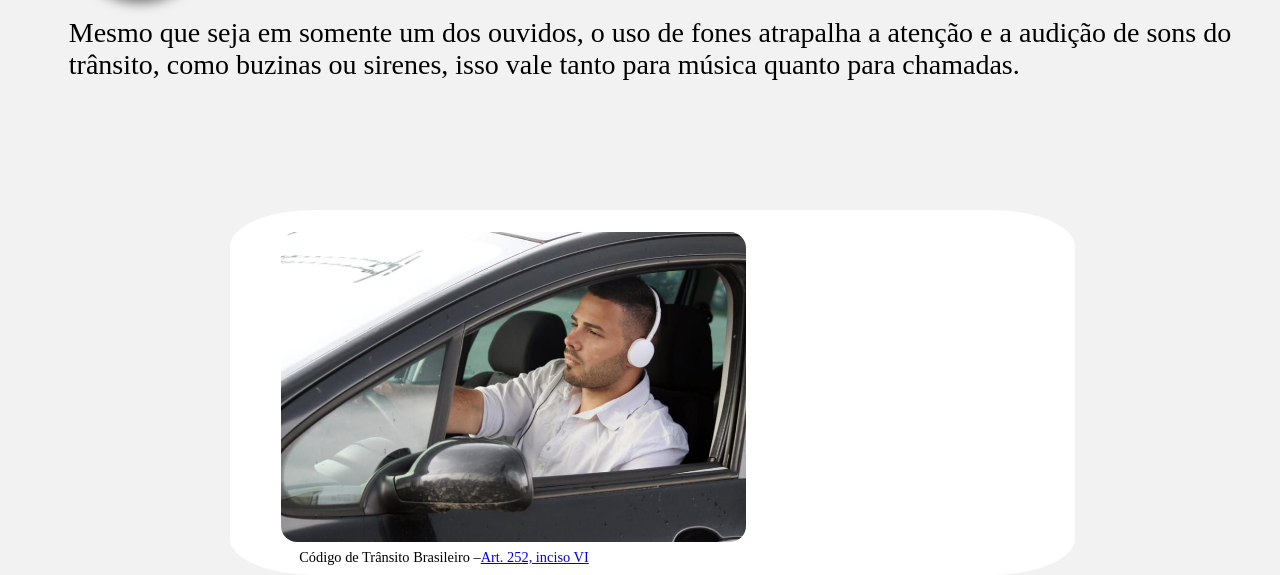
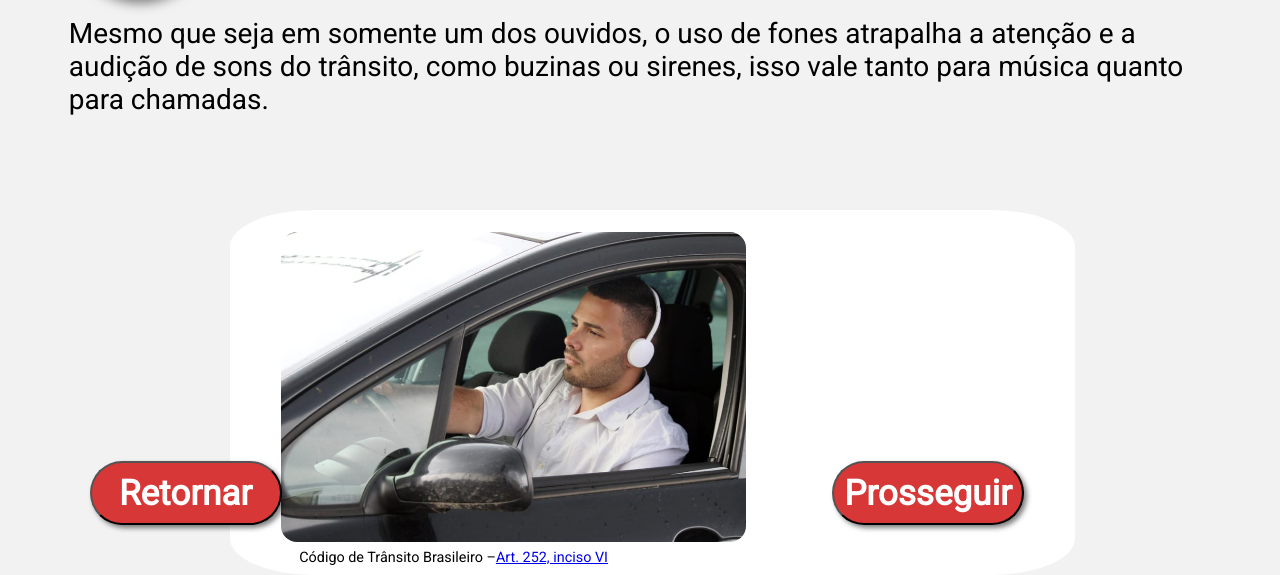
Before and after one commit to GiovaneBonache/ExtencaoTrabalho, a plain HTML site: page tarefa1.html in a window 1280 px wide. Shown: the part 259-834 px from the top of the page. Drawn offline with Linux system fonts and the light colour scheme.

Commit message:
v final do conteudo

```diff
--- a/style.css
+++ b/style.css
@@ -1,28 +1,34 @@
 :root{
     --cor-primaria : #D73737;
     --cor-secundaria: blue;
+    --fonte: 'Roboto', sans-serif;
 }
 
 @media (min-width: 501px) {
   body p{
     font-size: 28px;
+    font-family:var(--fonte);
   }
   body .txtprincipal{
     font-size: 35px;
+    font-family:var(--fonte);
   }
 
   }
   @media (max-width: 500px) {
   body p{
     font-size: 24px;
+    font-family:var(--fonte);
   }
   body .txtprincipal{
     font-size: 30px;
+    font-family:var(--fonte);
   }
   }
 
 
 .cabeca{
+  font-family:var(--fonte);
     background-color:var(--cor-primaria);
     position:absolute;
     width: 100%;
@@ -87,6 +93,7 @@ top: 25%;
 
 }
 .placa{
+
   position: absolute;
   width: 9rem;
   top: 7rem;
@@ -140,3 +147,26 @@ top: 25%;
   width: auto;
 
 }
+
+.tarefa1 button{
+  background-color: var(--cor-primaria);
+  top: 90%;
+  position: absolute;
+  border-radius: 2rem;
+  height: 4rem;
+  width: 12rem;
+  color: white;
+  font-size: 35px;
+  font-family:var(--fonte);
+  font-weight: bold;
+  box-shadow:  3px 3px 5px rgba(0,0,0,0.5);;
+}
+
+.botao1{
+left: 7%;
+
+}
+
+.botao2{
+  left: 65%;
+}
--- a/tarefa1.html
+++ b/tarefa1.html
@@ -5,6 +5,7 @@
     <meta name="viewport" content="width=device-width, initial-scale=1.0">
      <link rel="stylesheet" href="style.css">
     <meta name="viewport" content="width=device-width, initial-scale=1.0">
+    <link href="https://fonts.googleapis.com/css2?family=Roboto&display=swap" rel="stylesheet">
      <title>Document</title>
 </head>
 <body class="tarefa1" style="background-color: #F2F2F2;">
@@ -22,5 +23,7 @@
         <p>Código de Trânsito Brasileiro – <a href="https://www.ctbdigital.com.br/comentario/comentario252">Art. 252, inciso VI</a></p>
         <img class="fone" src="img/dirigir_fone-de-ouvido.jpg" >
     </Header>
+    <button class="botao1"> Retornar</button>
+    <button class="botao2"> Prosseguir</button>
 </body>
 </html>
```
Also changed, not shown: index.html (+1 -0 lines), pagina2.html (+1 -0 lines).
